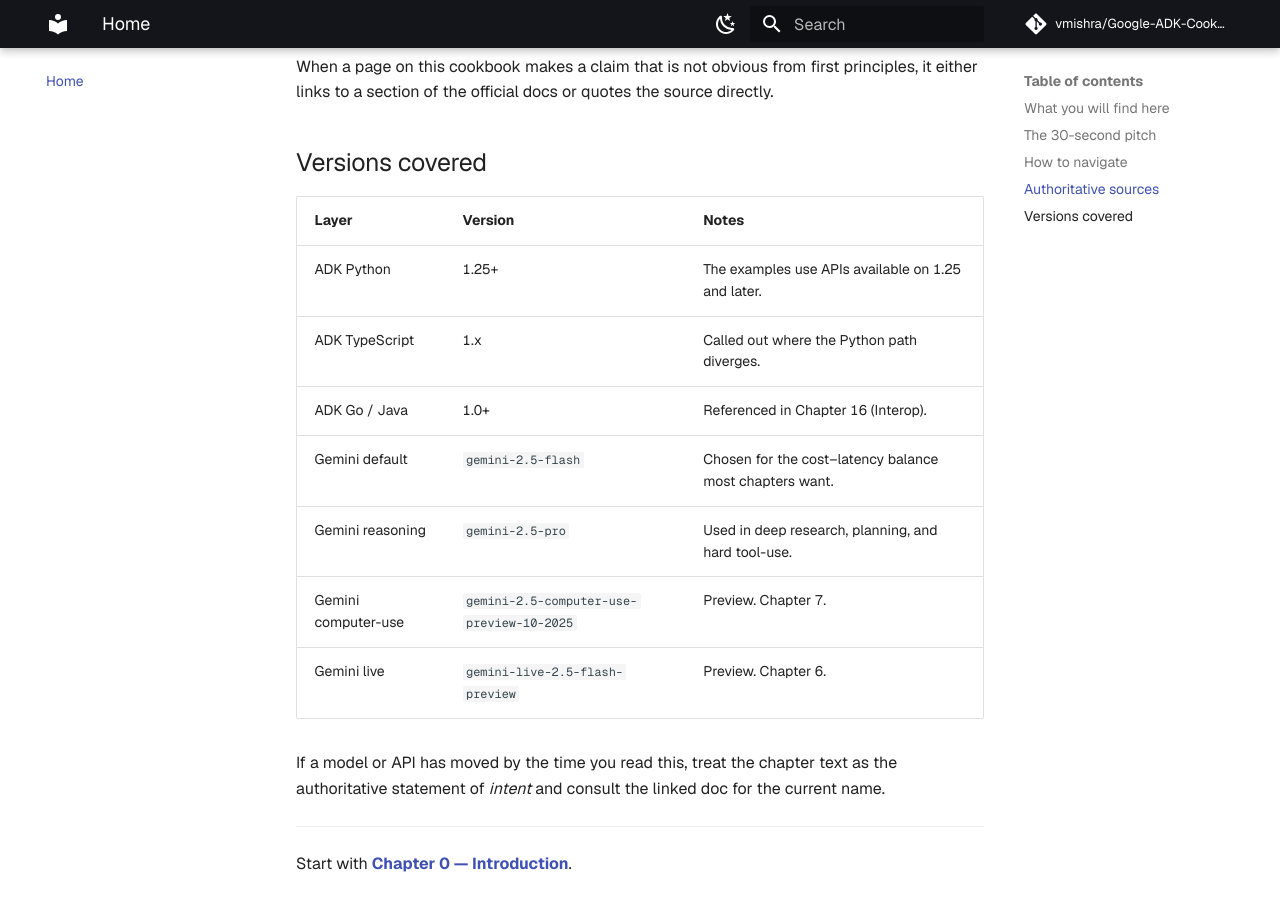
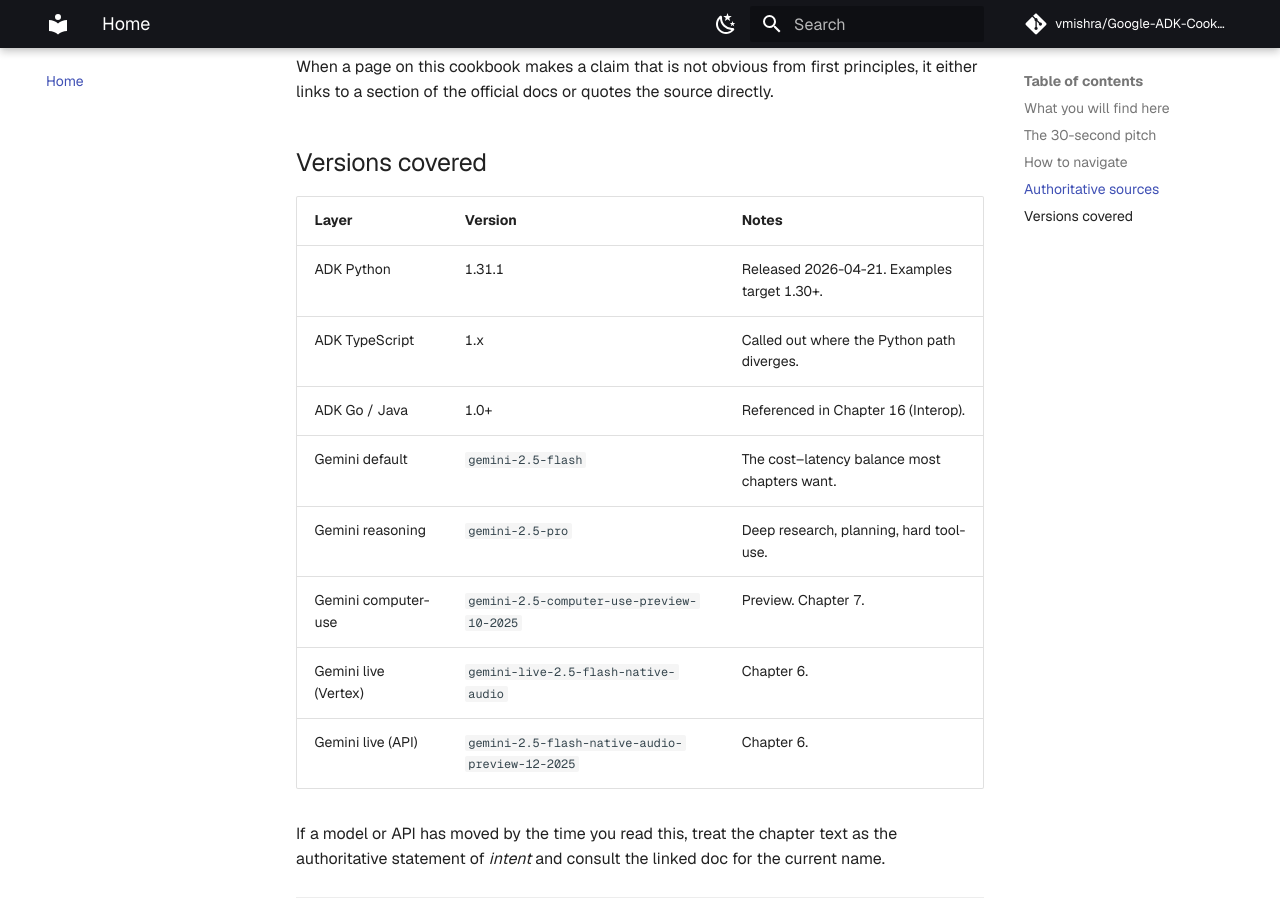
Before and after one commit to vmishra/Google-ADK-Cookbook, an MkDocs documentation site: the page built from docs/index.md, in a window 1280 px wide and 900 px high, scrolled down 1686 px. Built offline with MkDocs 1.6.1 and Material for MkDocs 9.7.7, drawn with Linux system fonts in a browser that asks for light colours; comment, search, counter and statistics services are not loaded.

Commit message:
docs: pin to ADK 1.31.1 and correct live-audio model IDs

```diff
--- a/docs/index.md
+++ b/docs/index.md
@@ -90,13 +90,14 @@
 
 | Layer | Version | Notes |
 |---|---|---|
-| ADK Python | 1.25+ | The examples use APIs available on 1.25 and later. |
+| ADK Python | 1.31.1 | Released 2026-04-21. Examples target 1.30+. |
 | ADK TypeScript | 1.x | Called out where the Python path diverges. |
 | ADK Go / Java | 1.0+ | Referenced in Chapter 16 (Interop). |
-| Gemini default | `gemini-2.5-flash` | Chosen for the cost–latency balance most chapters want. |
-| Gemini reasoning | `gemini-2.5-pro` | Used in deep research, planning, and hard tool-use. |
+| Gemini default | `gemini-2.5-flash` | The cost–latency balance most chapters want. |
+| Gemini reasoning | `gemini-2.5-pro` | Deep research, planning, hard tool-use. |
 | Gemini computer-use | `gemini-2.5-computer-use-preview-10-2025` | Preview. Chapter 7. |
-| Gemini live | `gemini-live-2.5-flash-preview` | Preview. Chapter 6. |
+| Gemini live (Vertex) | `gemini-live-2.5-flash-native-audio` | Chapter 6. |
+| Gemini live (API) | `gemini-2.5-flash-native-audio-preview-12-2025` | Chapter 6. |
 
 If a model or API has moved by the time you read this, treat the chapter
 text as the authoritative statement of *intent* and consult the linked
```
Also changed, not shown: README.md (+3 -3 lines).
